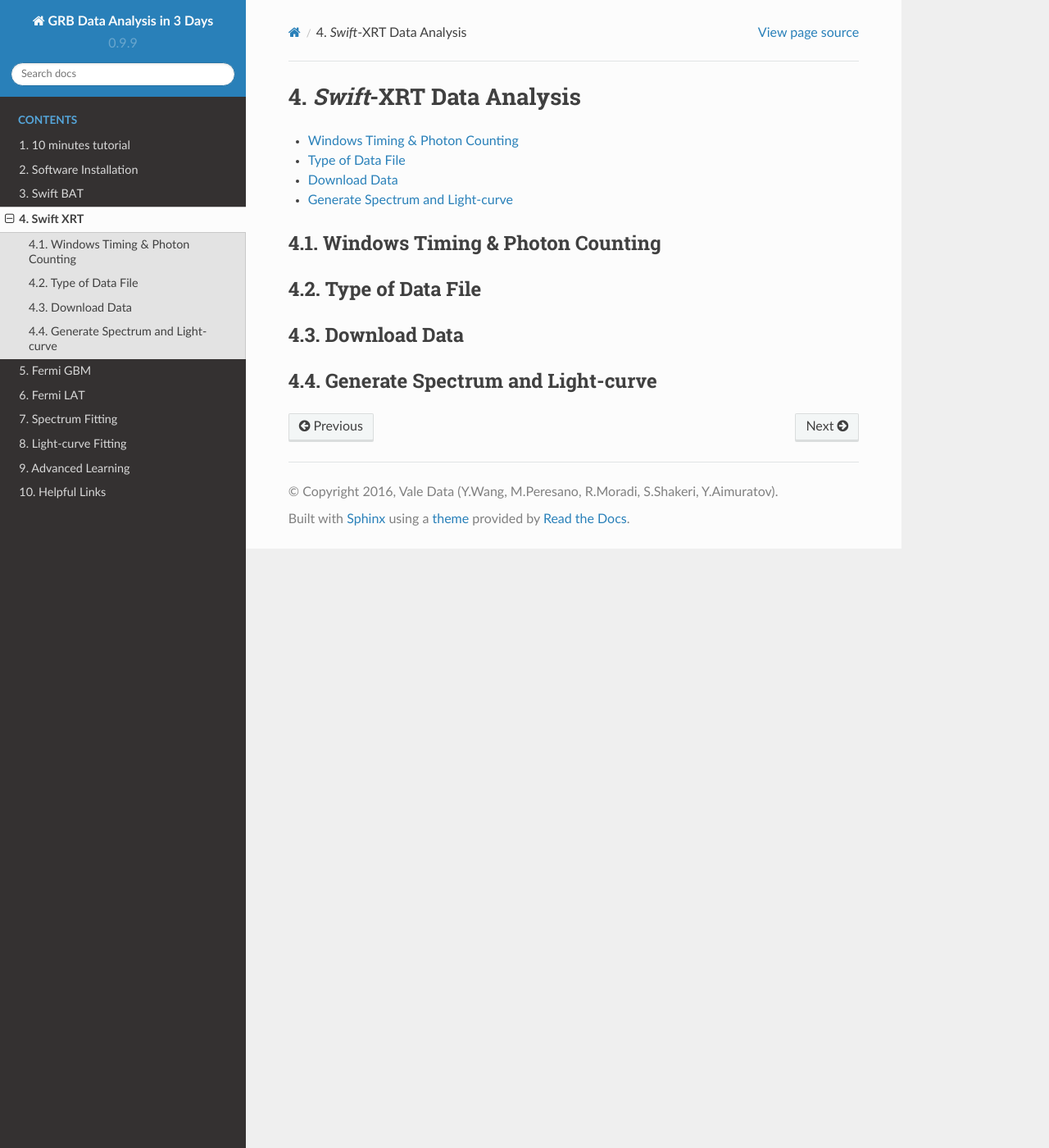
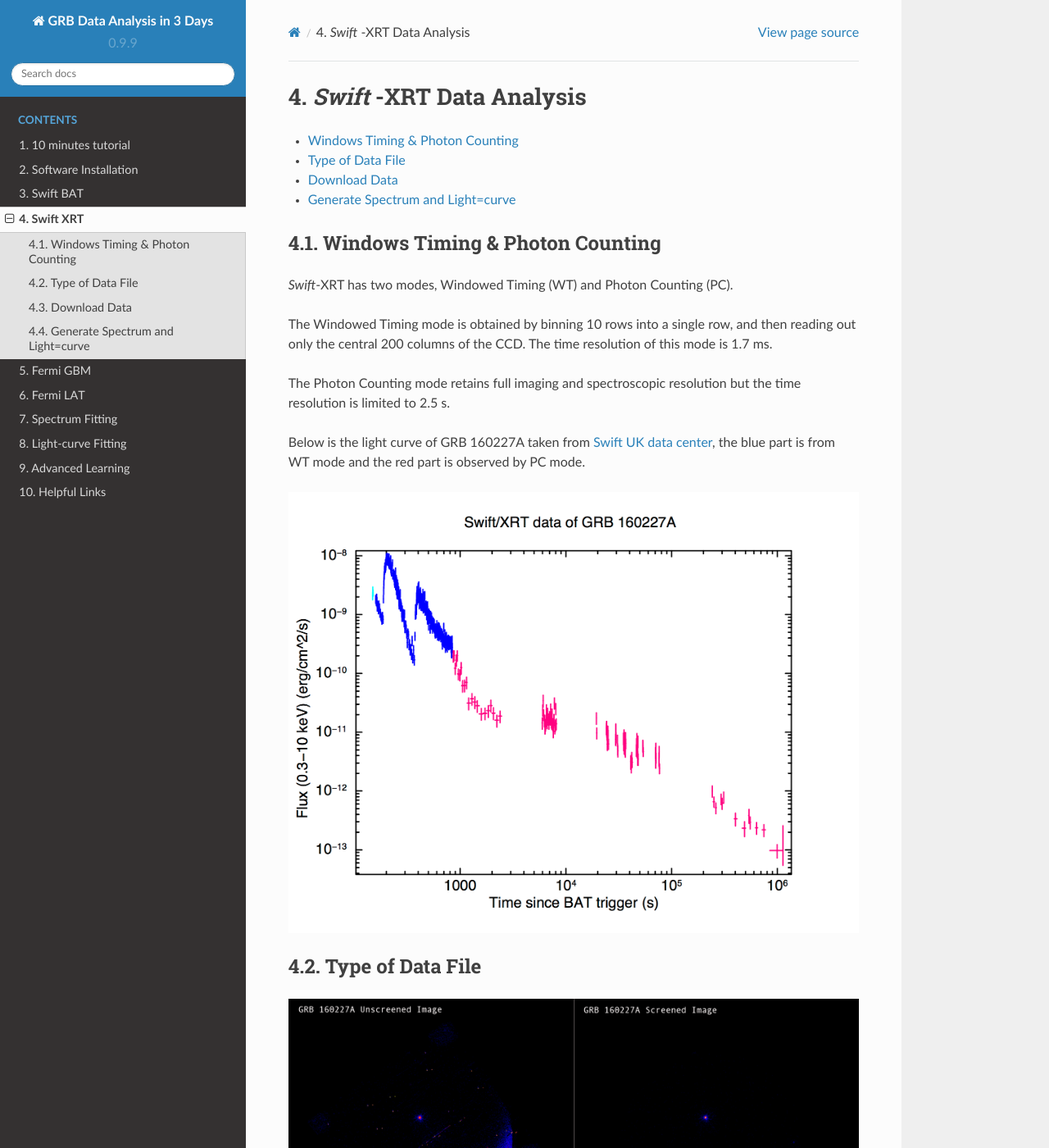
Before and after one commit to ValeData/GRBAnalysis, a Sphinx documentation site: the page built from source/XRT.rst, in a window 1280 px wide and 1400 px high. Shown: the whole window at 82% size. Built offline with Sphinx 7.4.7 and the Read the Docs theme 2.0.0, drawn with Linux system fonts in a browser that asks for light colours; some of the changed text lies outside the part shown.

Commit message:
add some of XRT

```diff
--- a/source/XRT.rst
+++ b/source/XRT.rst
@@ -1,21 +1,40 @@
-*Swift*-XRT Data Analysis
-================================
+##########################
+*Swift* -XRT Data Analysis
+##########################
 
 .. contents::
 	:local:
 
 Windows Timing & Photon Counting
---------------------------------
+================================
+
+*Swift*-XRT has two modes, Windowed Timing (WT) and Photon Counting (PC).
+
+The Windowed Timing mode is obtained by binning 10 rows into a single row, and then reading out only the central 200 columns of the CCD. The time resolution of this mode is 1.7 ms.
+
+The Photon Counting mode retains full imaging and spectroscopic resolution but the time resolution is limited to 2.5 s.
+
+Below is the light curve of GRB 160227A taken from `Swift UK data center`_, the blue part is from WT mode and the red part is observed by PC mode.
+
+.. image:: _image/160227A_XRT.png
+
+
+Type of Data File
+=================
+
+.. image:: _image/compareEvt.png
+
+* Event file ``.evt``, the most important one, which contains the observational data. Swift website provides **screened event file** ``_cl.evt`` and **unscreened event file** ``_uf.evt``.
+
+
+Download Data
+=============
+
+
+Generate Spectrum and Light=curve
+=================================
 
 
 
-Type of Data File
---------------------------------
 
-
-Download Data
---------------------------------
-
-
-Generate Spectrum and Light-curve
---------------------------------
+.. _`Swift UK data center`: http://www.swift.ac.uk/xrt_curves/00676423/
```
Also changed, not shown: source/_image/160227A_XRT.png (added), source/_image/compareEvt.png (added), 7 other files.
